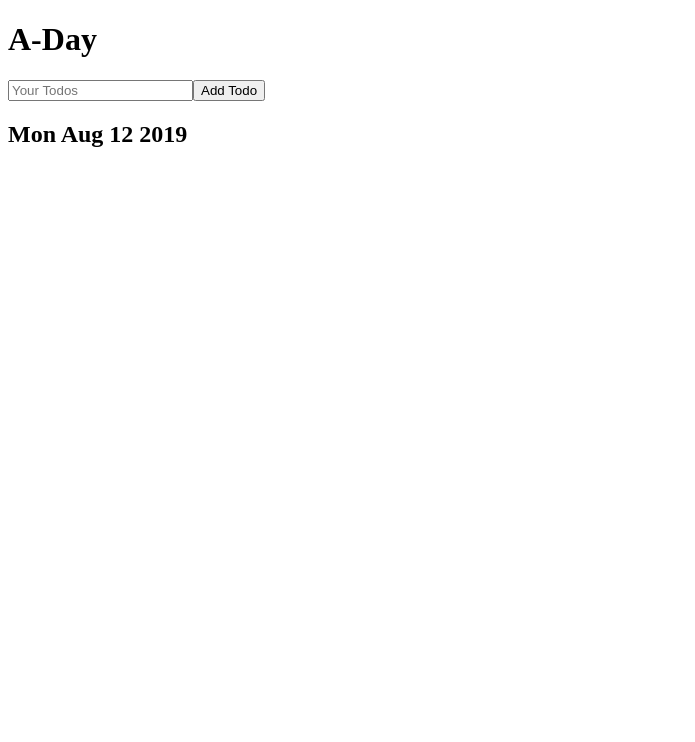
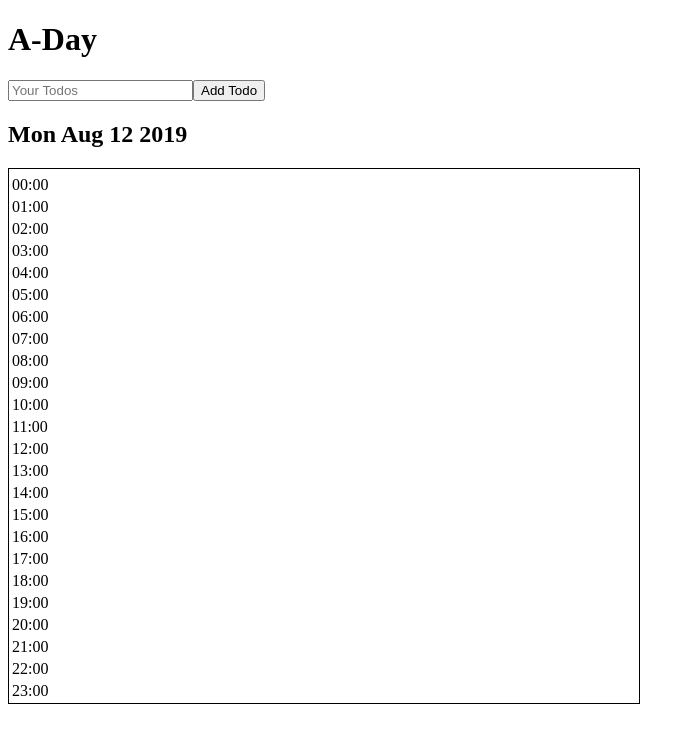
Before and after one commit to toshi-toma/todo-app-react, a React app: page / in a window 1280 px wide. Shown: the top 742 px of the page, without its empty margins (0-695 px from the left). Built offline with nearby package versions, Linux system fonts and the light colour scheme.

Commit message:
add ScheduleTable component

```diff
--- a/src/Schedule/ScheduleContainer.tsx
+++ b/src/Schedule/ScheduleContainer.tsx
@@ -1,10 +1,11 @@
 import React from "react";
+import ScheduleTable from "./ScheduleTable";
 
 const ScheduleContainer = () => {
   return (
     <>
       <h2>{new Date().toDateString()}</h2>
-      <table />
+      <ScheduleTable />
     </>
   );
 };
--- /dev/null
+++ b/src/Schedule/ScheduleTable.tsx
@@ -0,0 +1,36 @@
+import React from "react";
+
+import styled from "styled-components";
+import times from "./times";
+
+const Table = styled.table`
+  width: 50%;
+  border: solid black 1px;
+`;
+
+const TableHeader = () => (
+  <thead>
+    <tr>
+      <th />
+      <th />
+    </tr>
+  </thead>
+);
+
+const ScheduleTable = () => {
+  return (
+    <Table>
+      <TableHeader />
+      <tbody>
+        {times.map(time => (
+          <tr key={time}>
+            <td>{time}</td>
+            <td />
+          </tr>
+        ))}
+      </tbody>
+    </Table>
+  );
+};
+
+export default ScheduleTable;
--- /dev/null
+++ b/src/Schedule/times.ts
@@ -0,0 +1,28 @@
+const times = [
+  "00:00",
+  "01:00",
+  "02:00",
+  "03:00",
+  "04:00",
+  "05:00",
+  "06:00",
+  "07:00",
+  "08:00",
+  "09:00",
+  "10:00",
+  "11:00",
+  "12:00",
+  "13:00",
+  "14:00",
+  "15:00",
+  "16:00",
+  "17:00",
+  "18:00",
+  "19:00",
+  "20:00",
+  "21:00",
+  "22:00",
+  "23:00"
+];
+
+export default times;
```
Also changed, not shown: 1 other file (tests, documents, lock files or other folders).
